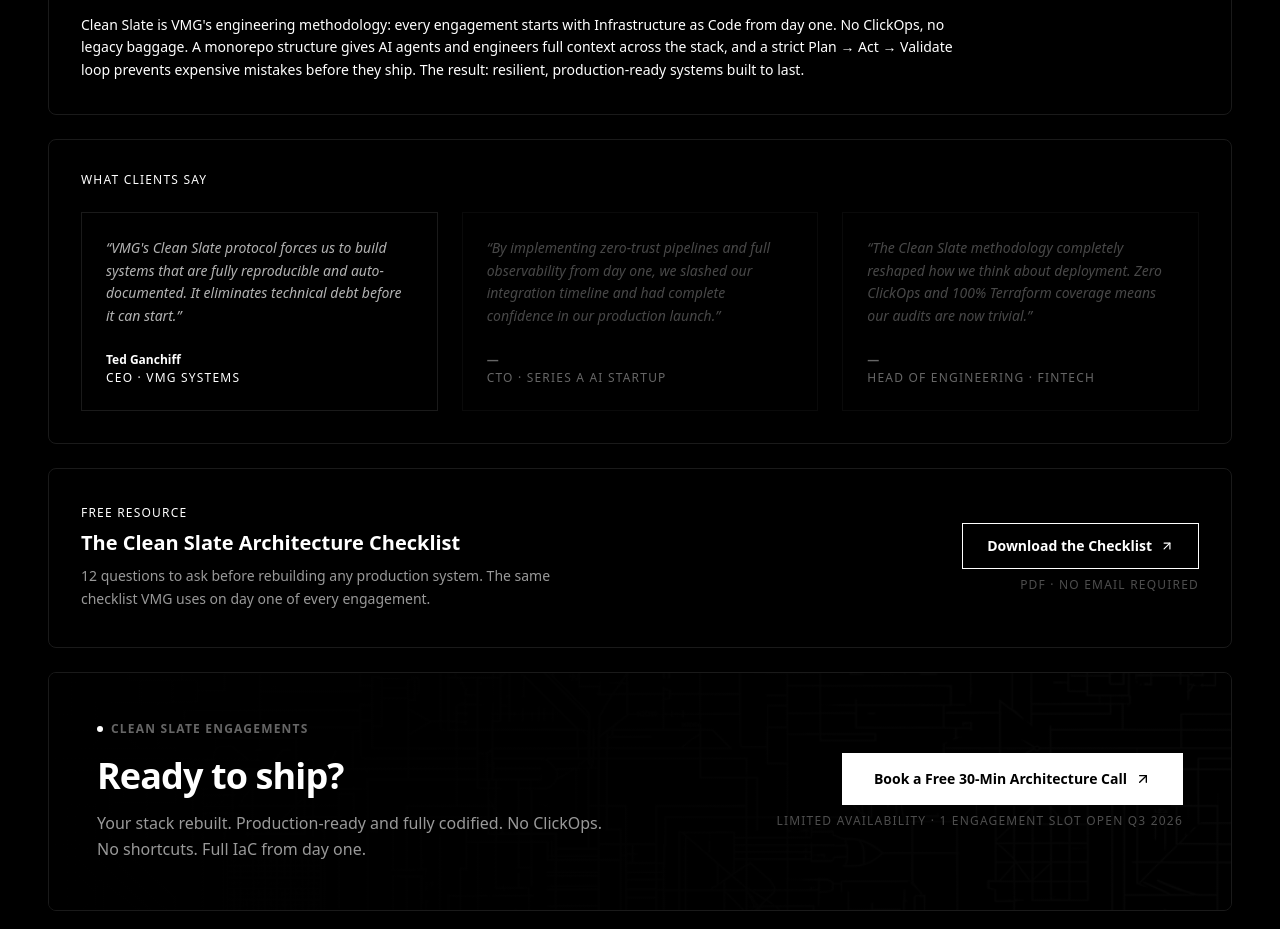
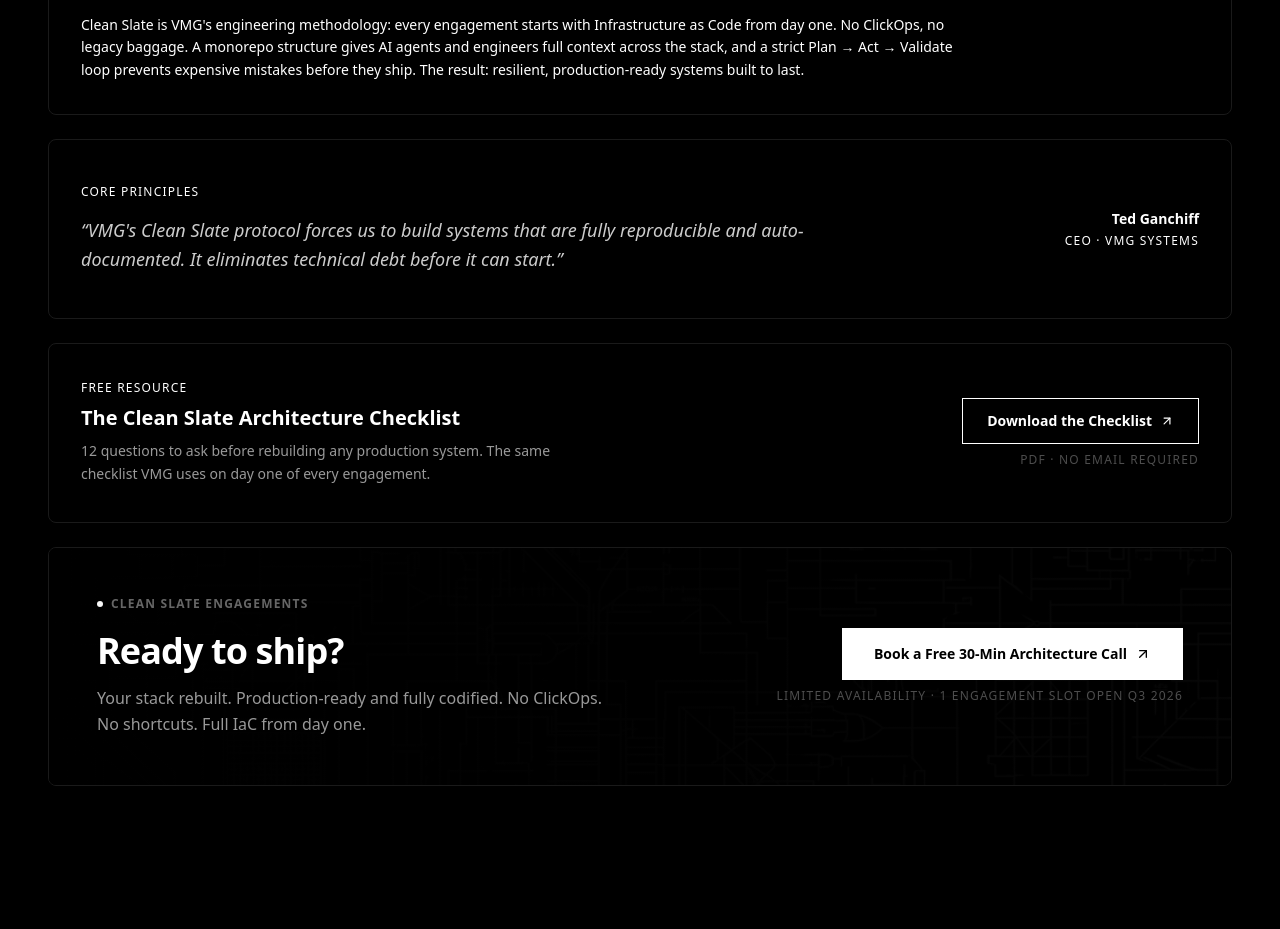
Before and after one commit to vmgsystems/my-portfolio, a Next.js app: page / in a window 1280 px wide. Shown: the part 1260-2189 px from the top of the page. Built offline with nearby package versions, Linux system fonts and the light colour scheme.

Commit message:
chore: remove anonymous testimonials and add premium Clean Slate Architecture Checklist PDF

```diff
--- a/src/app/page.tsx
+++ b/src/app/page.tsx
@@ -240,37 +240,17 @@
         {/* Testimonials */}
         <motion.div
           variants={item}
-          className="glass-card col-span-1 md:col-span-4 p-6 md:p-8"
+          className="glass-card col-span-1 md:col-span-4 p-8 md:p-12 flex flex-col md:flex-row items-start md:items-center justify-between gap-8"
         >
-          <p className="text-xs text-muted uppercase tracking-widest mb-6">What clients say</p>
-          <div className="grid grid-cols-1 md:grid-cols-3 gap-6">
-            <div className="border border-[#1a1a1a] p-6 flex flex-col justify-between gap-6">
-              <p className="text-sm text-white/70 leading-relaxed italic">
-                &ldquo;VMG&apos;s Clean Slate protocol forces us to build systems that are fully reproducible and auto-documented. It eliminates technical debt before it can start.&rdquo;
-              </p>
-              <div>
-                <div className="text-xs font-bold text-white">Ted Ganchiff</div>
-                <div className="text-xs text-muted uppercase tracking-widest mt-0.5">CEO · VMG Systems</div>
-              </div>
-            </div>
-            <div className="border border-[#1a1a1a] p-6 flex flex-col justify-between gap-6 opacity-40">
-              <p className="text-sm text-white/70 leading-relaxed italic">
-                &ldquo;By implementing zero-trust pipelines and full observability from day one, we slashed our integration timeline and had complete confidence in our production launch.&rdquo;
-              </p>
-              <div>
-                <div className="text-xs font-bold text-white">—</div>
-                <div className="text-xs text-muted uppercase tracking-widest mt-0.5">CTO · Series A AI Startup</div>
-              </div>
-            </div>
-            <div className="border border-[#1a1a1a] p-6 flex flex-col justify-between gap-6 opacity-40">
-              <p className="text-sm text-white/70 leading-relaxed italic">
-                &ldquo;The Clean Slate methodology completely reshaped how we think about deployment. Zero ClickOps and 100% Terraform coverage means our audits are now trivial.&rdquo;
-              </p>
-              <div>
-                <div className="text-xs font-bold text-white">—</div>
-                <div className="text-xs text-muted uppercase tracking-widest mt-0.5">Head of Engineering · Fintech</div>
-              </div>
-            </div>
+          <div className="max-w-3xl">
+            <p className="text-xs text-muted uppercase tracking-widest mb-4">Core Principles</p>
+            <p className="text-base md:text-lg text-white/80 leading-relaxed italic font-medium">
+              &ldquo;VMG&apos;s Clean Slate protocol forces us to build systems that are fully reproducible and auto-documented. It eliminates technical debt before it can start.&rdquo;
+            </p>
+          </div>
+          <div className="shrink-0 flex flex-col items-start md:items-end mt-2 md:mt-0">
+            <div className="text-sm font-bold text-white">Ted Ganchiff</div>
+            <div className="text-xs text-muted uppercase tracking-widest mt-1">CEO · VMG Systems</div>
           </div>
         </motion.div>
 
```
Also changed, not shown: 1 other file (tests, documents, lock files or other folders).
